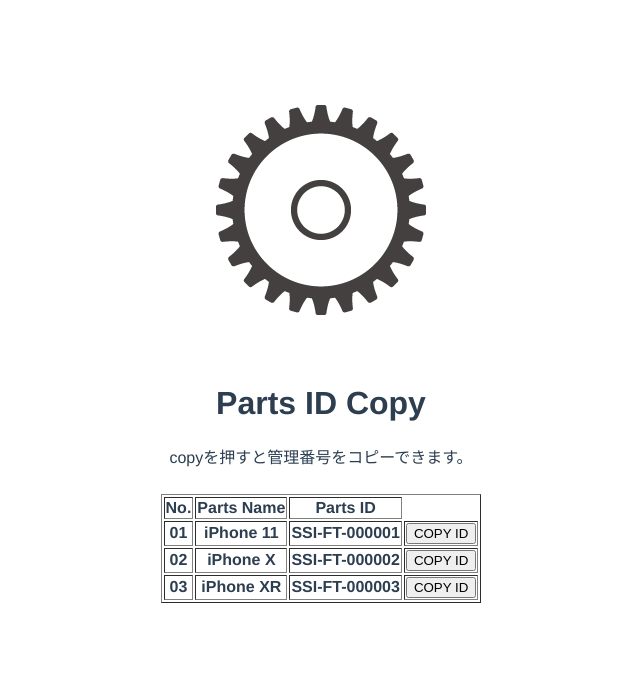
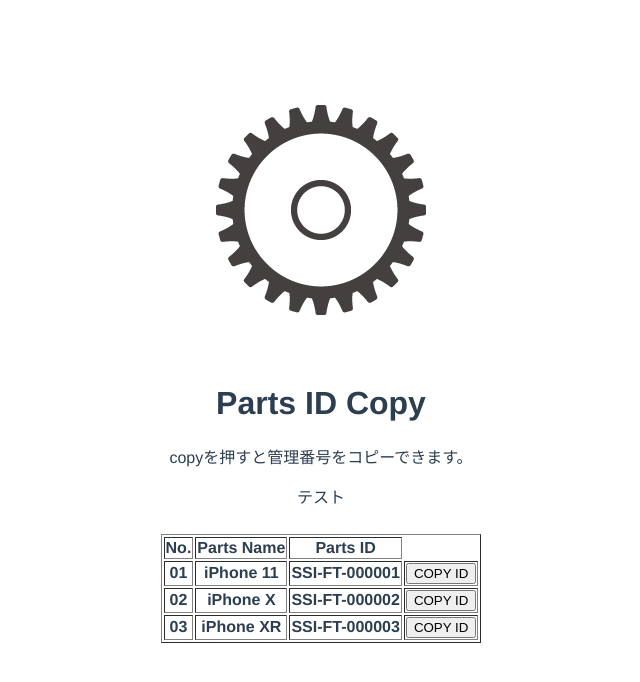
Before and after one commit to tkmn7486/PartsID_copy, a Vue app: page / in a window 1280 px wide. Shown: the top 682 px of the page, without its empty margins (319-959 px from the left). Built offline with nearby package versions, Linux system fonts and the light colour scheme.

Commit message:
create ghpages

```diff
--- a/src/App.vue
+++ b/src/App.vue
@@ -3,6 +3,7 @@
   <img alt="Vue logo" src="./assets/gear.png">
   <h1>Parts ID Copy</h1>
   <p>copyを押すと管理番号をコピーできます。</p>
+  <p>テスト</p>
 </div>
 <div class="contents">
   <table id="table" border="1">
```
